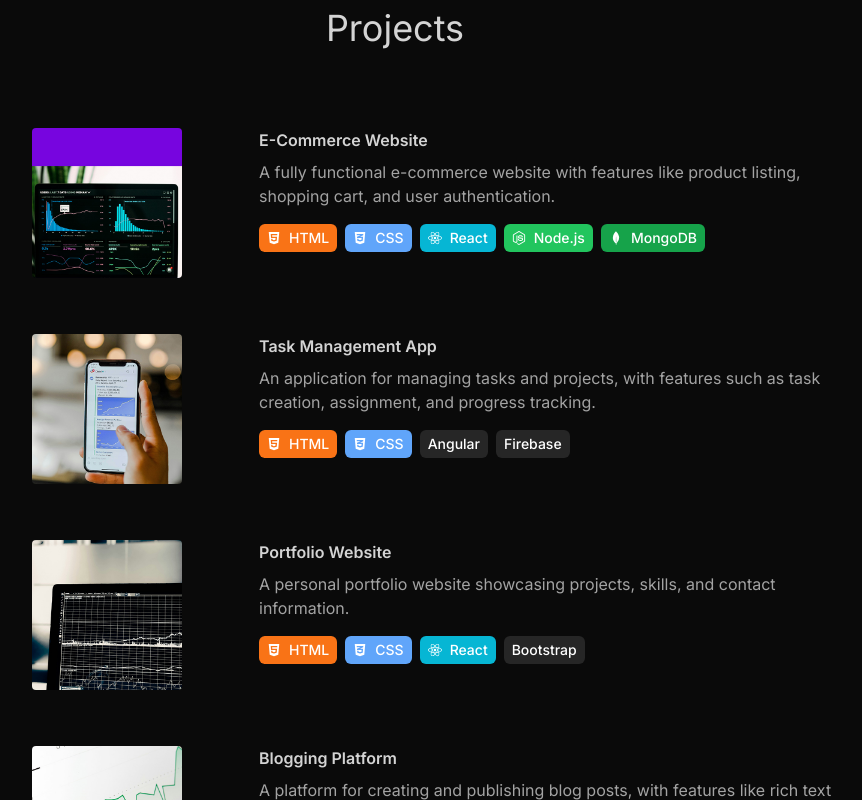
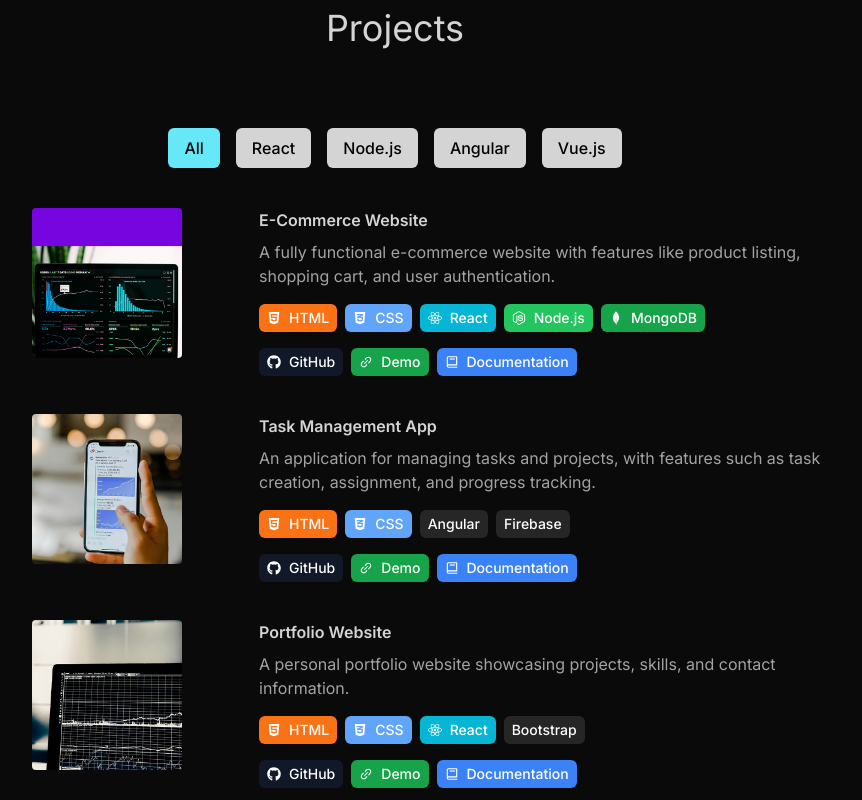
Before and after one commit to petrmichal0/main-website-frontend, a React (Vite) app: page / in a window 1280 px wide. Shown: the part 3000-3800 px from the top of the page, without its empty margins (245-1107 px from the left). Built offline with nearby package versions, Linux system fonts and the light colour scheme.

Commit message:
ADD projects filter

```diff
--- a/src/components/Projects.tsx
+++ b/src/components/Projects.tsx
@@ -1,3 +1,4 @@
+import { useState } from "react"; // Import useState pro správu filtrování
 import { PROJECTS } from "../constants";
 import { motion } from "framer-motion";
 import {
@@ -6,18 +7,29 @@ import {
   FaCss3Alt,
   FaHtml5,
   FaGithub,
-} from "react-icons/fa"; // Import ikon z react-icons
+} from "react-icons/fa";
 import {
   SiTailwindcss,
   SiTypescript,
   SiRedux,
   SiVite,
   SiMongodb,
-} from "react-icons/si"; // Další specifické ikony
-// Definice typu pro jednotlivé technologie
+} from "react-icons/si";
+import { AiOutlineLink } from "react-icons/ai"; // Ikona pro demo
+import { BiBook } from "react-icons/bi"; // Ikona pro dokumentaci
+
+// Definice typu pro technologie a další odkazy
 type TechnologyIcon = {
   icon: JSX.Element;
   color: string;
+};
+
+// Definice typu pro odkazy na GitHub, demo a dokumentaci
+type LinkIcon = {
+  icon: JSX.Element;
+  color: string;
+  label: string;
+  url?: string; // URL pro GitHub, demo nebo dokumentaci
 };
 
 // Definice typu pro objekt s technologiemi
@@ -39,7 +51,28 @@ const technologyIcons: TechnologyIcons = {
   GitHub: { icon: <FaGithub />, color: "bg-gray-800" },
 };
 
+// Mapa odkazů na GitHub, demo a dokumentaci
+const linkIcons: Record<string, LinkIcon> = {
+  GitHub: { icon: <FaGithub />, color: "bg-gray-900", label: "GitHub" },
+  Demo: { icon: <AiOutlineLink />, color: "bg-green-600", label: "Demo" },
+  Documentation: {
+    icon: <BiBook />,
+    color: "bg-blue-500",
+    label: "Documentation",
+  },
+};
+
+// Definování seznamu technologií pro filtrování
+const filterOptions = ["All", "React", "Node.js", "Angular", "Vue.js"];
+
 function Projects() {
+  const [activeFilter, setActiveFilter] = useState("All"); // Stav pro sledování aktuálního filtru
+
+  // Funkce pro filtrování projektů podle technologie
+  const filteredProjects = PROJECTS.filter((project) =>
+    activeFilter === "All" ? true : project.technologies.includes(activeFilter)
+  );
+
   return (
     <div id="projects" className="border-b border-neutral-900 pb-4">
       <motion.h1
@@ -50,8 +83,26 @@ function Projects() {
       >
         Projects
       </motion.h1>
+
+      {/* Filtrovací tlačítka */}
+      <div className="flex justify-center space-x-4 mb-10">
+        {filterOptions.map((filter) => (
+          <button
+            key={filter}
+            onClick={() => setActiveFilter(filter)}
+            className={`${
+              activeFilter === filter
+                ? "bg-cyan-300 text-black"
+                : "bg-neutral-300 text-black"
+            } px-4 py-2 rounded-md font-medium`}
+          >
+            {filter}
+          </button>
+        ))}
+      </div>
+
       <div>
-        {PROJECTS.map((project, index) => (
+        {filteredProjects.map((project, index) => (
           <div
             key={index}
             className="mb-8 flex flex-wrap justify-center text-center lg:text-left lg:justify-center"
@@ -79,7 +130,8 @@ function Projects() {
               <h6 className="mb-2 font-semibold">{project.title}</h6>
               <p className="mb-4 text-neutral-400">{project.description}</p>
 
-              <div className="flex flex-wrap gap-2">
+              {/* Technologie */}
+              <div className="flex flex-wrap gap-2 mb-4">
                 {project.technologies.map((tech, index) => (
                   <div
                     key={index}
@@ -92,6 +144,43 @@ function Projects() {
                   </div>
                 ))}
               </div>
+
+              {/* Odkazy na GitHub, demo a dokumentaci */}
+              <div className="flex flex-wrap gap-2">
+                {project.github && (
+                  <a
+                    href={project.github}
+                    target="_blank"
+                    rel="noopener noreferrer"
+                    className={`flex items-center space-x-2 rounded-md px-2 py-1 text-white text-sm font-medium ${linkIcons.GitHub.color}`}
+                  >
+                    {linkIcons.GitHub.icon}
+                    <span>{linkIcons.GitHub.label}</span>
+                  </a>
+                )}
+                {project.demo && (
+                  <a
+                    href={project.demo}
+                    target="_blank"
+                    rel="noopener noreferrer"
+                    className={`flex items-center space-x-2 rounded-md px-2 py-1 text-white text-sm font-medium ${linkIcons.Demo.color}`}
+                  >
+                    {linkIcons.Demo.icon}
+                    <span>{linkIcons.Demo.label}</span>
+                  </a>
+                )}
+                {project.documentation && (
+                  <a
+                    href={project.documentation}
+                    target="_blank"
+                    rel="noopener noreferrer"
+                    className={`flex items-center space-x-2 rounded-md px-2 py-1 text-white text-sm font-medium ${linkIcons.Documentation.color}`}
+                  >
+                    {linkIcons.Documentation.icon}
+                    <span>{linkIcons.Documentation.label}</span>
+                  </a>
+                )}
+              </div>
             </motion.div>
           </div>
         ))}
--- a/src/constants/index.ts
+++ b/src/constants/index.ts
@@ -45,6 +45,9 @@ export const PROJECTS = [
     description:
       "A fully functional e-commerce website with features like product listing, shopping cart, and user authentication.",
     technologies: ["HTML", "CSS", "React", "Node.js", "MongoDB"],
+    github: "https://github.com/example/ecommerce",
+    demo: "https://demo-ecommerce.com",
+    documentation: "https://docs-ecommerce.com",
   },
   {
     title: "Task Management App",
@@ -52,6 +55,9 @@ export const PROJECTS = [
     description:
       "An application for managing tasks and projects, with features such as task creation, assignment, and progress tracking.",
     technologies: ["HTML", "CSS", "Angular", "Firebase"],
+    github: "https://github.com/example/task-manager",
+    demo: "https://demo-taskmanager.com",
+    documentation: "https://docs-taskmanager.com",
   },
   {
     title: "Portfolio Website",
@@ -59,6 +65,9 @@ export const PROJECTS = [
     description:
       "A personal portfolio website showcasing projects, skills, and contact information.",
     technologies: ["HTML", "CSS", "React", "Bootstrap"],
+    github: "https://github.com/example/portfolio",
+    demo: "https://demo-portfolio.com",
+    documentation: "https://docs-portfolio.com",
   },
   {
     title: "Blogging Platform",
@@ -66,6 +75,9 @@ export const PROJECTS = [
     description:
       "A platform for creating and publishing blog posts, with features like rich text editing, commenting, and user profiles.",
     technologies: ["HTML", "CSS", "Vue.js", "Express", "mySQL"],
+    github: "https://github.com/example/blog-platform",
+    demo: "https://demo-blogplatform.com",
+    documentation: "https://docs-blogplatform.com",
   },
 ];
 
```
